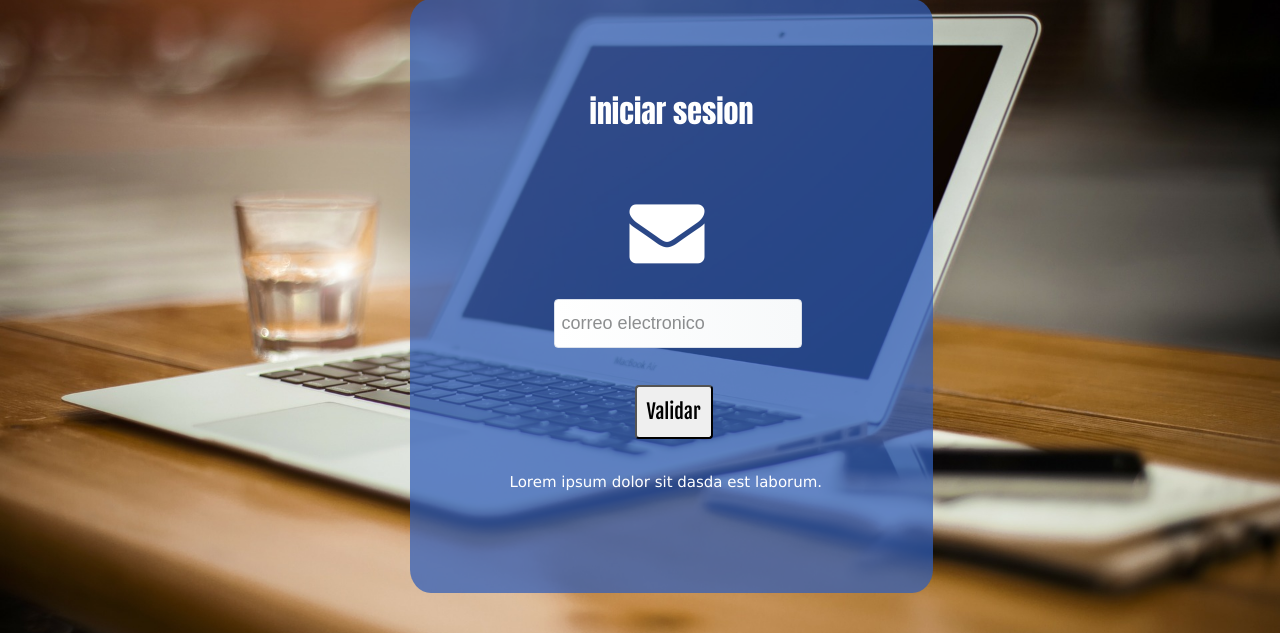
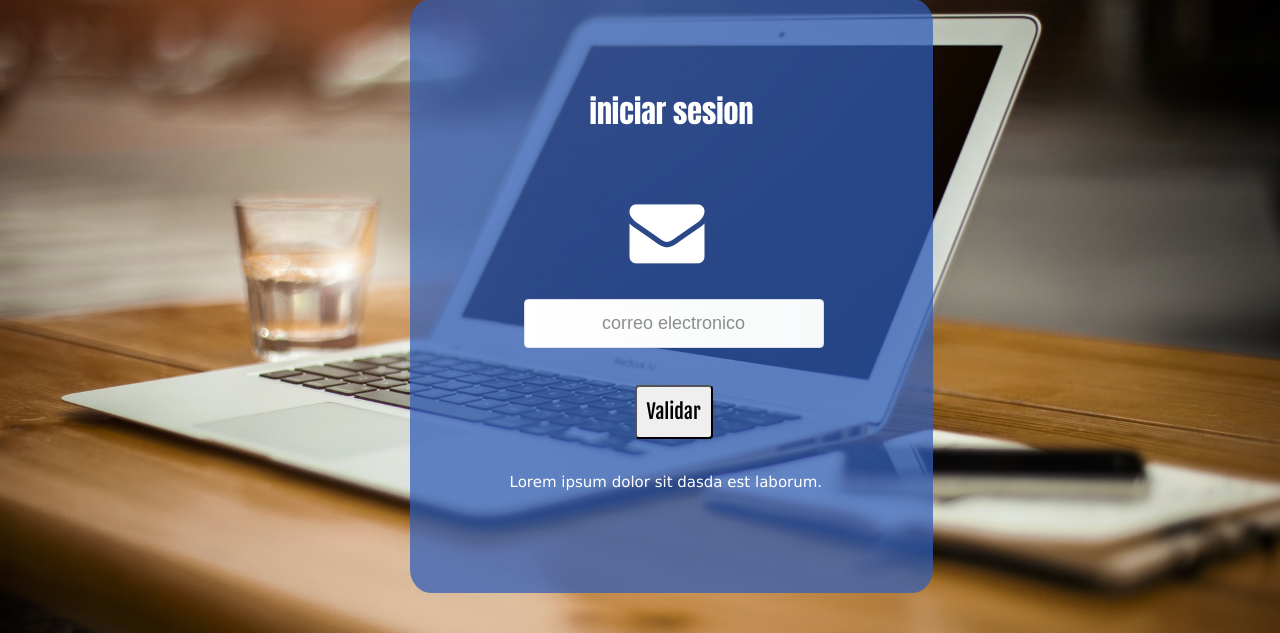
Before and after one commit to Thepahka/ClicksComputer, a PHP site: page /Email in a window 1280 px wide. Shown: the part 136-769 px from the top of the page. Run offline with PHP 8.4, Linux system fonts and the light colour scheme; some libraries are stand-ins or nearby versions.

Commit message:
2.5 commit

```diff
--- a/controller/login.controller.php
+++ b/controller/login.controller.php
@@ -29,12 +29,10 @@
 
       if($result[0] == $comprobar)
       {
-
         header("Location: Pass");
       }
       else
       {
-
         echo '<script language="javascript">alert("No existe un usuario registrado con ese correo");</script>';
         echo "<script>history.back(1)</script>";
       }
--- a/model/login.model.php
+++ b/model/login.model.php
@@ -20,7 +20,7 @@
     {
       try
       {
-        $sql = "CALL ConsultarEmail('$comprobar')";
+        $sql = "SELECT usu_correo FROM usuario WHERE usu_correo = ?";
 
         $query = $this->pdo->prepare($sql);
 
--- a/views/assets/css/main.css
+++ b/views/assets/css/main.css
@@ -133,12 +133,15 @@ body{
   position: relative;
   left: 44px;
   top: -100px;
+  text-align: center;
 }
 
 .log-email{
   position: relative;
-  left: 44px;
+  left: 14px;
   top: -100px;
+  width: 300px;
+  text-align: center;
 }
 
 .mini-foot{
```
